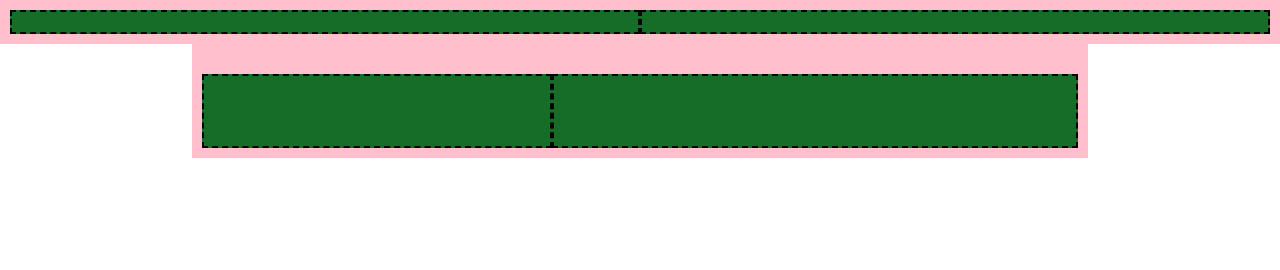
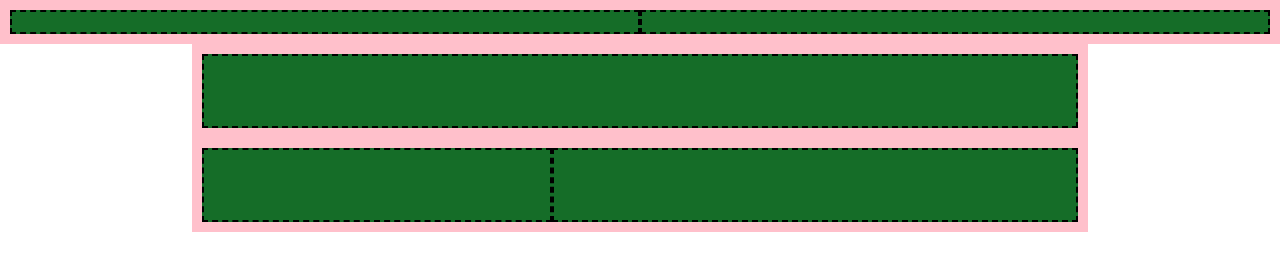
Before and after one commit to GiacomoAccardi/htmlcss-dropbox, a plain HTML site: page index.html in a window 1280 px wide. Drawn offline with Linux system fonts and the light colour scheme.

```diff
--- a/css/style.css
+++ b/css/style.css
@@ -53,7 +53,21 @@ body{
     border: 2px dashed rgb(0, 0, 0);
 }
 
+.col100{
+    width: 100%;
+    padding: 35px;
+    background-color: rgb(21, 109, 40);
+    border: 2px dashed rgb(0, 0, 0);
+}
+
 
 /*UTILITY CLASSES*/
 
 /*STYLING CLASSES*/
+
+/*
+background-color: rgb(21, 109, 40);
+border: 2px dashed rgb(0, 0, 0);
+
+background-color: pink;
+*/
```
